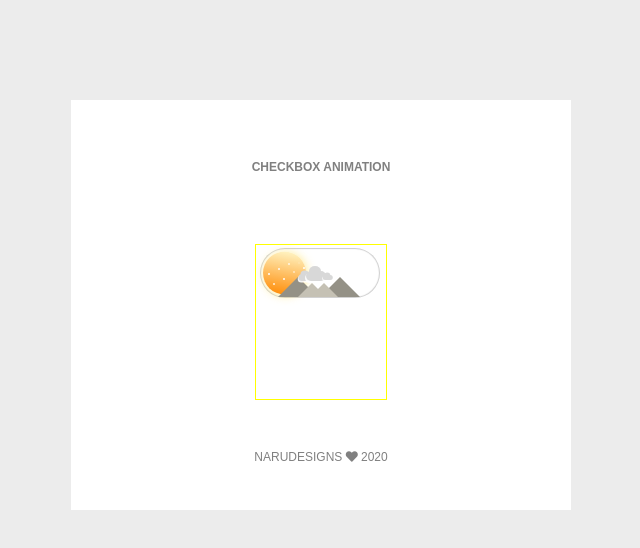
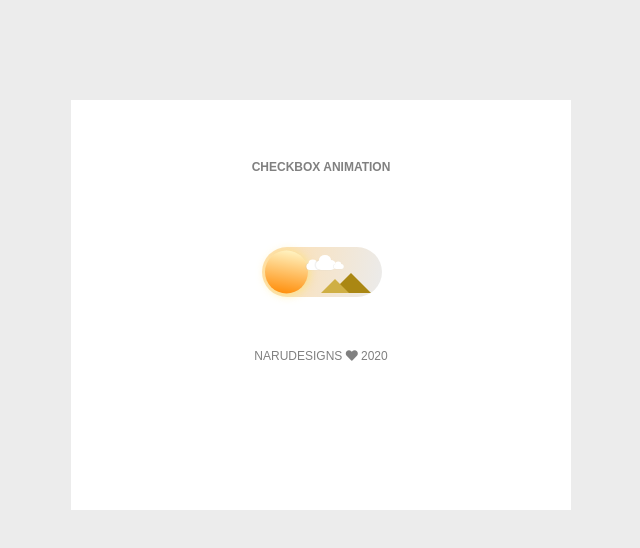
Before and after one commit to NARUDESIGNS/checkbox-animation, a plain HTML site: page index.html in a window 1280 px wide. Shown: the whole page, without its empty margins (319-959 px from the left). Drawn offline with Linux system fonts and the light colour scheme.

Commit message:
completed

```diff
--- a/app.css
+++ b/app.css
@@ -1,4 +1,6 @@
-
+* {
+    -webkit-tap-highlight-color: transparent;
+}
 
 /*---------- animation begins here ----------*/
 .blinks {
@@ -18,14 +20,14 @@
 }
 
 @keyframes slide-LR {
-    0% {left: 45px}
+    0% {left: 40px}
     55% {left: 50px}
-    100% {left: 45px}
+    100% {left: 40px}
 }
 
 .slide-RL {
-    animation: slide-RL 1.8s ease;
-    -webkit-animation: slide-RL 1.8s ease;
+    animation: slide-RL 2s ease;
+    -webkit-animation: slide-RL 2s ease;
     animation-iteration-count: infinite;
     visibility: visible;
     animation-delay: 1s;
@@ -33,7 +35,7 @@
 
 @keyframes slide-RL {
     0% {right: 0}
-    55% {left: 40px}
+    55% {left: 45px}
     100% {right: 0}
 }
 
@@ -79,12 +81,13 @@ body {
 }
 
 .check-btn {
-    border: 1px solid yellow;
-    width: 130px;
-    height: auto;
+    /* border: 1px solid yellow; */
+    width: 126px;
+    height: 55px;
     margin: 70px auto;
     margin-bottom: 15px;
     z-index: 5;
+    cursor: pointer;
 }
 
 .container input[type="checkbox"] {
@@ -92,7 +95,7 @@ body {
     height: 50px;
     appearance: none;
     -webkit-appearance: none;
-    background-color: rgb(255, 255, 255);
+    background: linear-gradient(100deg, rgb(255, 222, 172), rgb(235, 235, 235));
     cursor: pointer;
     border-radius: 50px;
     -webkit-border-radius: 50px;
@@ -105,7 +108,7 @@ body {
     -moz-transition: ease 0.3s;
     -ms-transition: ease 0.3s;
     -o-transition: ease 0.3s;
-    box-shadow: inset 0 0 1px 1px rgba(0, 0, 0, 0.2);
+    /* box-shadow: inset 0 0 1px 1px rgba(0, 0, 0, 0.2); */
     position: relative;
     -webkit-tap-highlight-color: transparent;
 }
@@ -135,10 +138,11 @@ body {
     -moz-transform: translateY(-50%);
     -ms-transform: translateY(-50%);
     -o-transform: translateY(-50%);
+    z-index: 1;
 }
 
 .container input:checked[type="checkbox"] {
-    background-color: rgb(43, 43, 43);
+    background: rgb(43, 43, 43);
 }
 
 .container input:checked[type="checkbox"]::before{
@@ -259,17 +263,21 @@ body {
 
 .day .hills, .day .hills2 {
     left: 70px;
+    bottom: 4px;
 }
 .day .hills2 {
     left: 60px;
+    bottom: 4px;
 }
 
 .clouds {
     height: 50px;
     width: auto;
-    top: -40px;
     padding: 1px;
-    /* border: 1px solid rgb(255, 93, 64); */
+    /* border: 1px solid rgb(255, 93, 64);  */
+    position: relative;
+    top: -10px;
+    left: 10px;
 }
 .cloud{
     position: relative;
@@ -282,7 +290,7 @@ body {
 }
 .cloud div {
     position: absolute;
-    background-color: rgb(216, 216, 216);
+    background-color: white;
     transition: 0.3s ease;
     -webkit-transition: 0.3s ease;
     -moz-transition: 0.3s ease;
@@ -310,7 +318,7 @@ body {
     -ms-border-radius: 30px;
     -o-border-radius: 30px;
     bottom: 0;
-    box-shadow: -1px 2px 0px rgba(255, 255, 255, 0.9);
+    box-shadow: -1px 0px 0px 0.5px rgb(189, 189, 189, 0.2);
 }
 
 .cloud:nth-of-type(1) {
@@ -319,6 +327,10 @@ body {
     -moz-transform: scale(0.7);
     -ms-transform: scale(0.7);
     -o-transform: scale(0.7);
+    z-index: 2;
+}
+.cloud:nth-of-type(2){
+    z-index: 2;
 }
 .cloud:nth-of-type(3) {
     transform: scale(0.5);
@@ -328,15 +340,24 @@ body {
     -o-transform: scale(0.5);
     margin-bottom: -1px;
     left:42px;
+    z-index: 2;
 }
 
+.night {
+    visibility: hidden;
+}
 
-/* .container input[type="checkbox"]::after{
-    content: "";
-    display: block;
-    height: 30px;
-    width: 30px;
-    color: green;
-    background-color: black;
-    z-index: 4;
-} */
+.day .hills,
+.day .hills2 {
+    border-color:  rgb(170, 135, 19);
+    border-left-color: transparent;
+    border-top-color: transparent;
+    border-right-color: transparent;
+    bottom: -7px;
+}
+.day .hills2 {
+    border-color:  rgb(207, 175, 68);
+    border-left-color: transparent;
+    border-top-color: transparent;
+    border-right-color: transparent;
+}
--- a/app.js
+++ b/app.js
@@ -0,0 +1,19 @@
+let checkBtn = document.getElementById("check-btn");
+let inputCheckbox = document.getElementById("check");
+let day = document.getElementById("day");
+let night = document.getElementById("night");
+let cloud = document.getElementsByClassName("cloud");
+
+checkBtn.addEventListener("click", () => {
+    if(!inputCheckbox.checked){
+        day.style.visibility = "visible";
+        for(element of cloud) element.style.visibility = "visible";
+        night.style.visibility = "hidden";
+    }
+    else {
+        for(element of cloud) element.style.visibility = "hidden";
+        day.style.visibility = "hidden";
+        // cloud.style.visibility = "hidden";
+        night.style.visibility = "visible";
+    }
+});
--- a/index.html
+++ b/index.html
@@ -11,10 +11,10 @@
     <div class="container">
         <p><strong>CHECKBOX ANIMATION</strong> </p>
 
-        <div class="check-btn">
+        <div id="check-btn" class="check-btn">
             <input type="checkbox" id="check">
 
-            <div class="night">
+            <div id="night" class="night">
                 <div class="stars blinks"></div>
                 <div class="stars blinks"></div>
                 <div class="stars blinks"></div>
@@ -30,8 +30,8 @@
                 <div class="hills2"></div>
             </div>
 
-            <div class="day">
-                <div id="clouds-container" class="clouds">
+            <div id="day" class="day">
+                <div class="clouds">
                     <section class="cloud slide-LR">
                         <div class="cloud-components"></div>
                         <div class="cloud-components"></div>
@@ -44,13 +44,16 @@
                         <div class="cloud-components"></div>
                         <div class="cloud-components"></div>
                     </section>
+
+                    <div class="hills"></div>
+                    <div class="hills2"></div>
                 </div>
 
-                <div class="hills"></div>
-                <div class="hills2"></div>
             </div>
         </div>
         <p>NARUDESIGNS <i class="fa fa-heart"></i> 2020</p>
     </div>
+
+<script src="app.js"></script>
 </body>
 </html>
```
